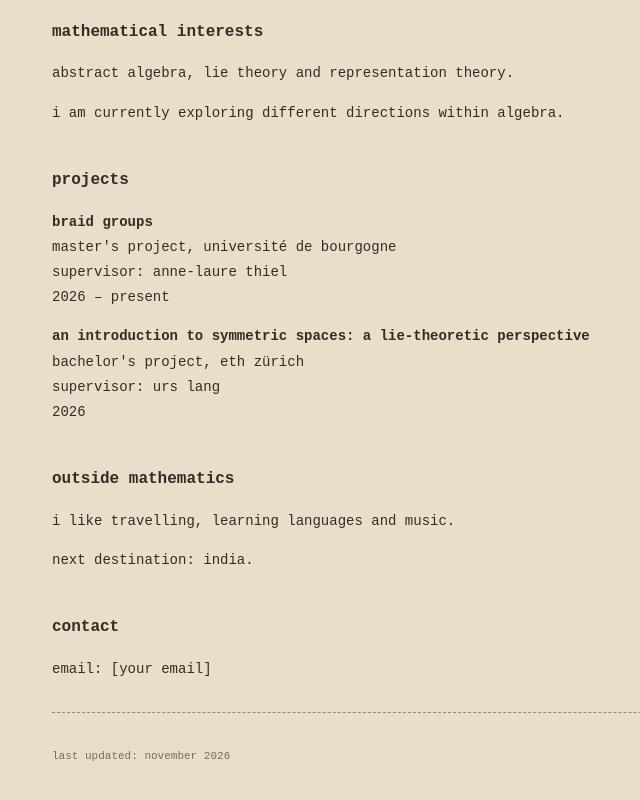
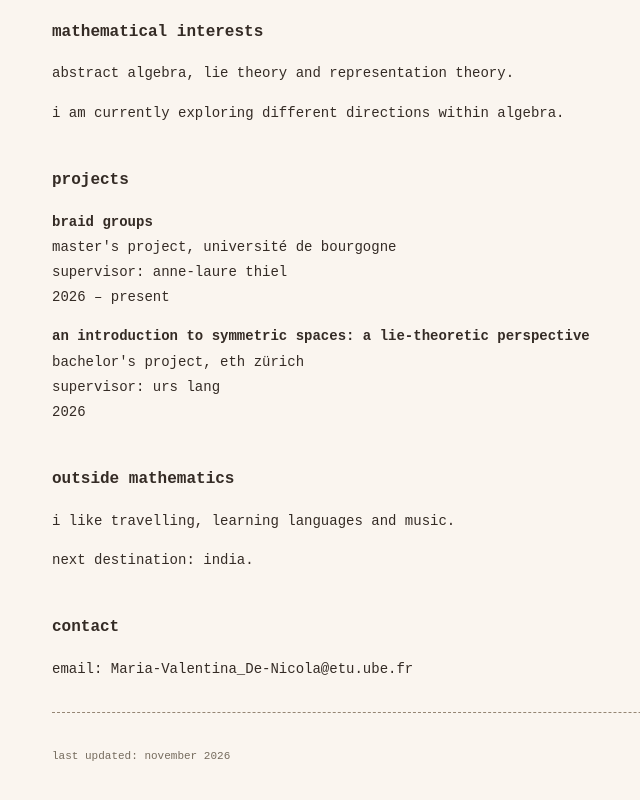
Before and after one commit to mariavalentinadenicola/mariavalentinadenicola.github.io, a plain HTML site: page index.html in a window 1280 px wide. Shown: the part 892-1692 px from the top of the page, without its empty margins (208-848 px from the left). Drawn offline with Linux system fonts and the light colour scheme.

Commit message:
Update index.html

```diff
--- a/index.html
+++ b/index.html
@@ -10,7 +10,7 @@
 <style>
 
 body {
-    background-color: #e8dfcb;
+    background-color: #FAF5EF;
     color: #342b25;
     font-family: "Courier New", Courier, monospace;
     font-size: 14px;
@@ -174,7 +174,7 @@ next destination: india.
 <h2>contact</h2>
 
 <p>
-email: [your email]
+email: Maria-Valentina_De-Nicola@etu.ube.fr
 </p>
 
 <hr>
```
